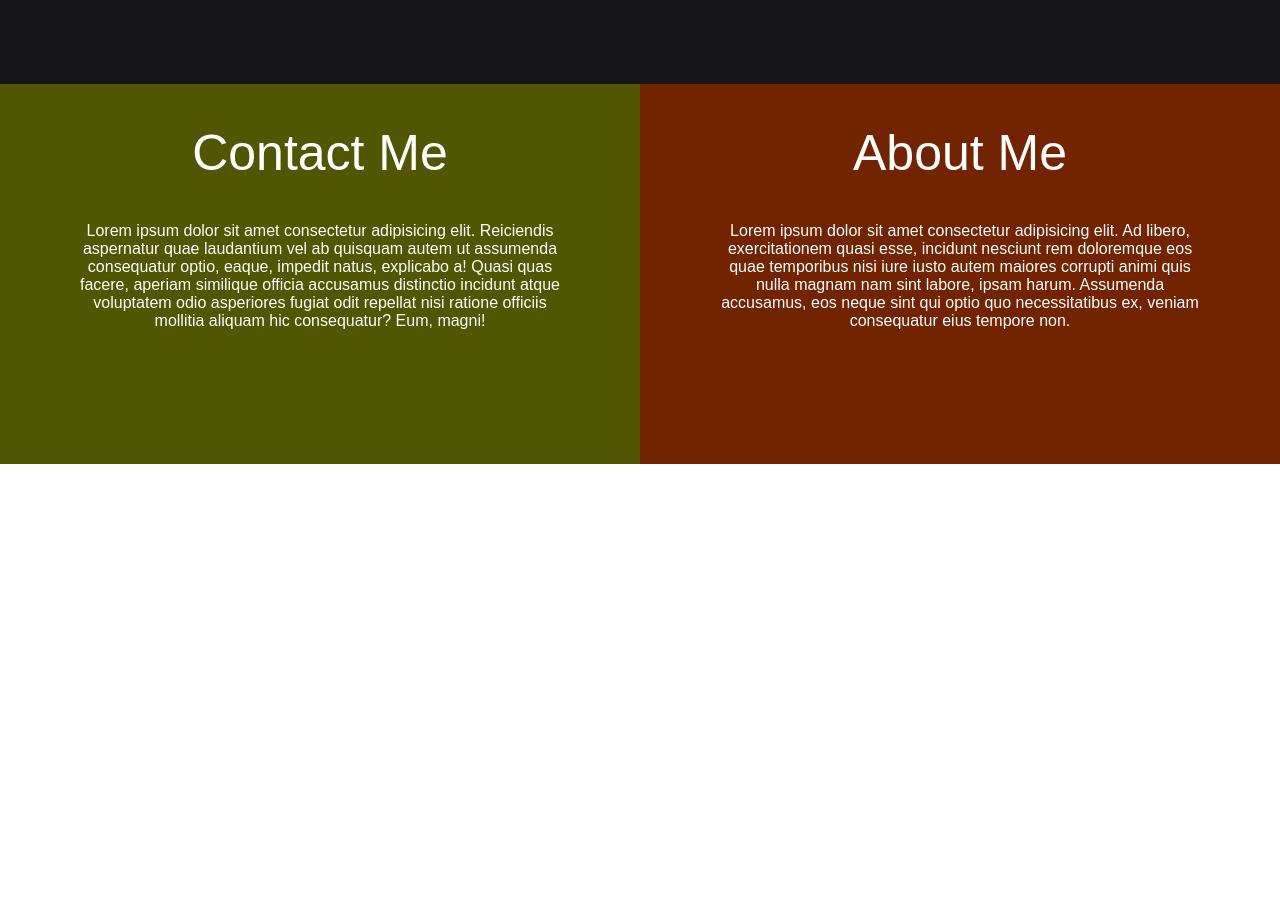
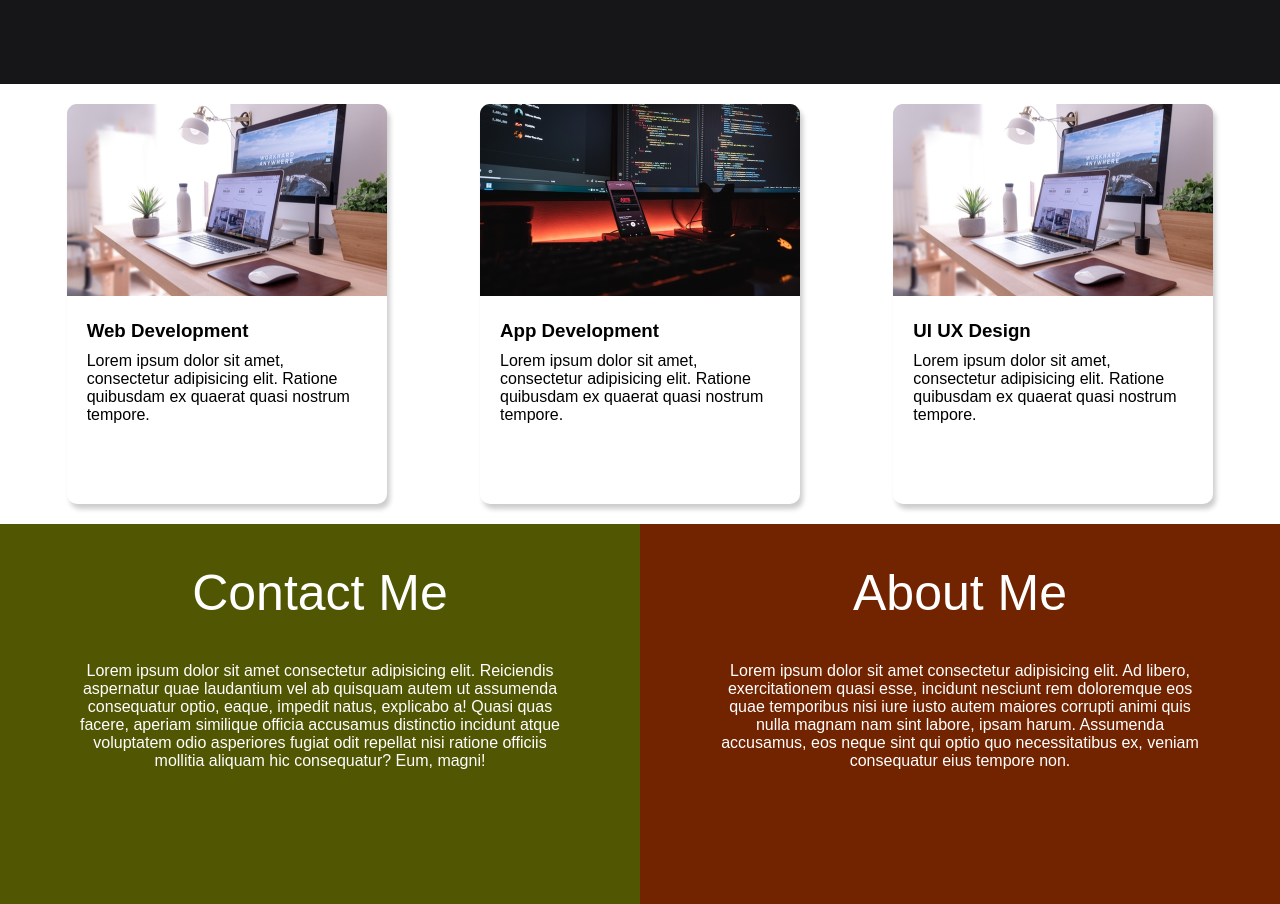
Before and after one commit to ahamednibir12/project-4, a plain HTML site: page index.html in a window 1280 px wide. Shown: the part 956-1860 px from the top of the page. Before the commit the page ends 1420 px from the top, so only its background shows below. Drawn offline with Linux system fonts and the light colour scheme.

Commit message:
third commit

```diff
--- a/index.html
+++ b/index.html
@@ -21,11 +21,59 @@
   <section class="section-2">
     WORK , I CAN DO FOR <span class="you">YOU</span>
   </section>
+  <section class="work">
+    <div class="grid_item">
+      <div class="card">
+        <div class="image_container">
+          <img src="images/web.png" alt="web development" />
+        </div>
+        <div class="card_content">
+          <h3>Web Development</h3>
+          <p>
+            Lorem ipsum dolor sit amet, consectetur adipisicing elit. Ratione
+            quibusdam ex quaerat quasi nostrum tempore.
+          </p>
+        </div>
+      </div>
+    </div>
+    <div class="grid_item">
+      <div class="card">
+        <div class="image_container">
+          <img src="images/mobile.png" alt="app development" />
+        </div>
+        <div class="card_content">
+          <h3>App Development</h3>
+          <p>
+            Lorem ipsum dolor sit amet, consectetur adipisicing elit. Ratione
+            quibusdam ex quaerat quasi nostrum tempore.
+          </p>
+        </div>
+      </div>
+    </div>
+    <div class="grid_item">
+      <div class="card">
+        <div class="image_container">
+          <img src="images/web.png" alt="web development" />
+        </div>
+        <div class="card_content">
+          <h3>UI UX Design</h3>
+          <p>
+            Lorem ipsum dolor sit amet, consectetur adipisicing elit. Ratione
+            quibusdam ex quaerat quasi nostrum tempore.
+          </p>
+        </div>
+      </div>
+    </div>
+  </section>
+
+
 
   <section class="columns">
     <div class="col-1">
       <span class="contact">Contact Me</span>
-      <p>Lorem ipsum dolor sit amet consectetur adipisicing elit. Reiciendis aspernatur quae laudantium vel ab quisquam
+      <p class="p">Lorem ipsum dolor sit amet consectetur adipisicing elit. Reiciendis aspernatur quae laudantium vel
+        ab
+        quisquam
         autem ut assumenda consequatur optio, eaque, impedit natus, explicabo a! Quasi quas facere, aperiam similique
         officia accusamus distinctio incidunt atque voluptatem odio asperiores fugiat odit repellat nisi ratione
         officiis mollitia aliquam hic consequatur? Eum, magni!</p>
@@ -34,8 +82,9 @@
       <span class="contact">
         About Me
       </span>
-      <p>
-        Lorem ipsum dolor sit amet consectetur adipisicing elit. Ad libero, exercitationem quasi esse, incidunt nesciunt
+      <p class="p">
+        Lorem ipsum dolor sit amet consectetur adipisicing elit. Ad libero, exercitationem quasi esse, incidunt
+        nesciunt
         rem doloremque eos quae temporibus nisi iure iusto autem maiores corrupti animi quis nulla magnam nam sint
         labore, ipsam harum. Assumenda accusamus, eos neque sint qui optio quo necessitatibus ex, veniam consequatur
         eius tempore non.
--- a/style.css
+++ b/style.css
@@ -49,7 +49,7 @@ span{
 .contact{
   font-size: 50px;
 }
-p{
+.p{
     margin: 40px;
 }
 .text-container{
@@ -65,3 +65,34 @@ p{
 .lg{
   padding-top: 20px;
 }
+.work{
+  display: grid;
+  gap: 20ox;
+  grid-template-columns: repeat(auto-fit,minmax(320px,1fr));
+  margin: 20px;
+}
+.grid_item{
+  display: flex;
+  justify-content: center;
+  align-items: center;
+}
+
+.card{
+  max-width: 320px;
+  height: 400px;
+  border-radius: 10px;
+  box-shadow:3px 5px 5px rgba(1,1,1,0.2);
+  transition:  0.2s ease-in-out;
+}
+.card:hover {
+  transform: scale(1.04);
+  box-shadow:3px 5px 5px rgba(1,1,1,0.2);
+  transition:  0.2s ease-in-out;
+}
+.card_content{
+  padding: 20px;
+
+}
+.card_content h3 {
+margin-bottom: 10px;
+}
```
